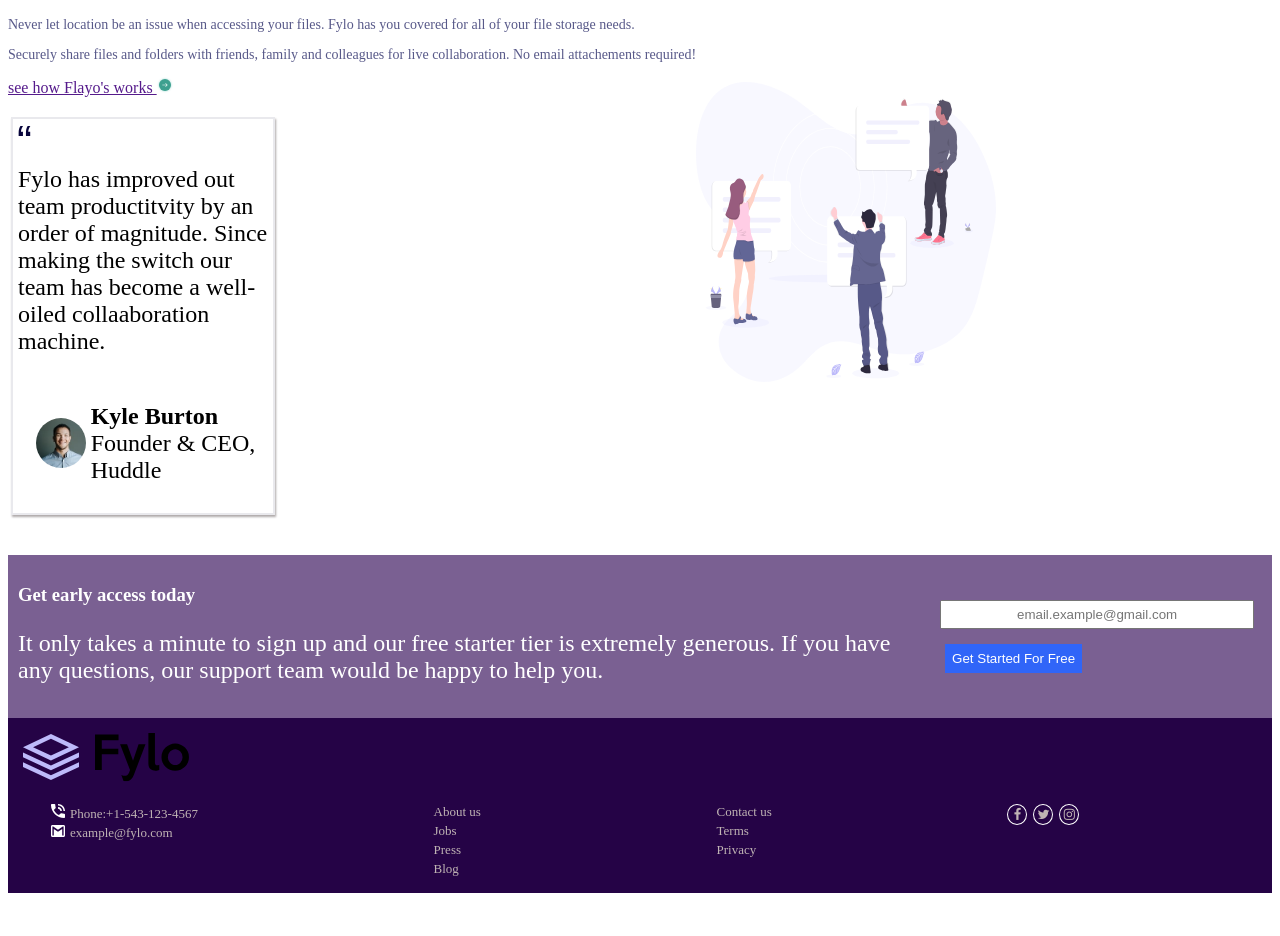
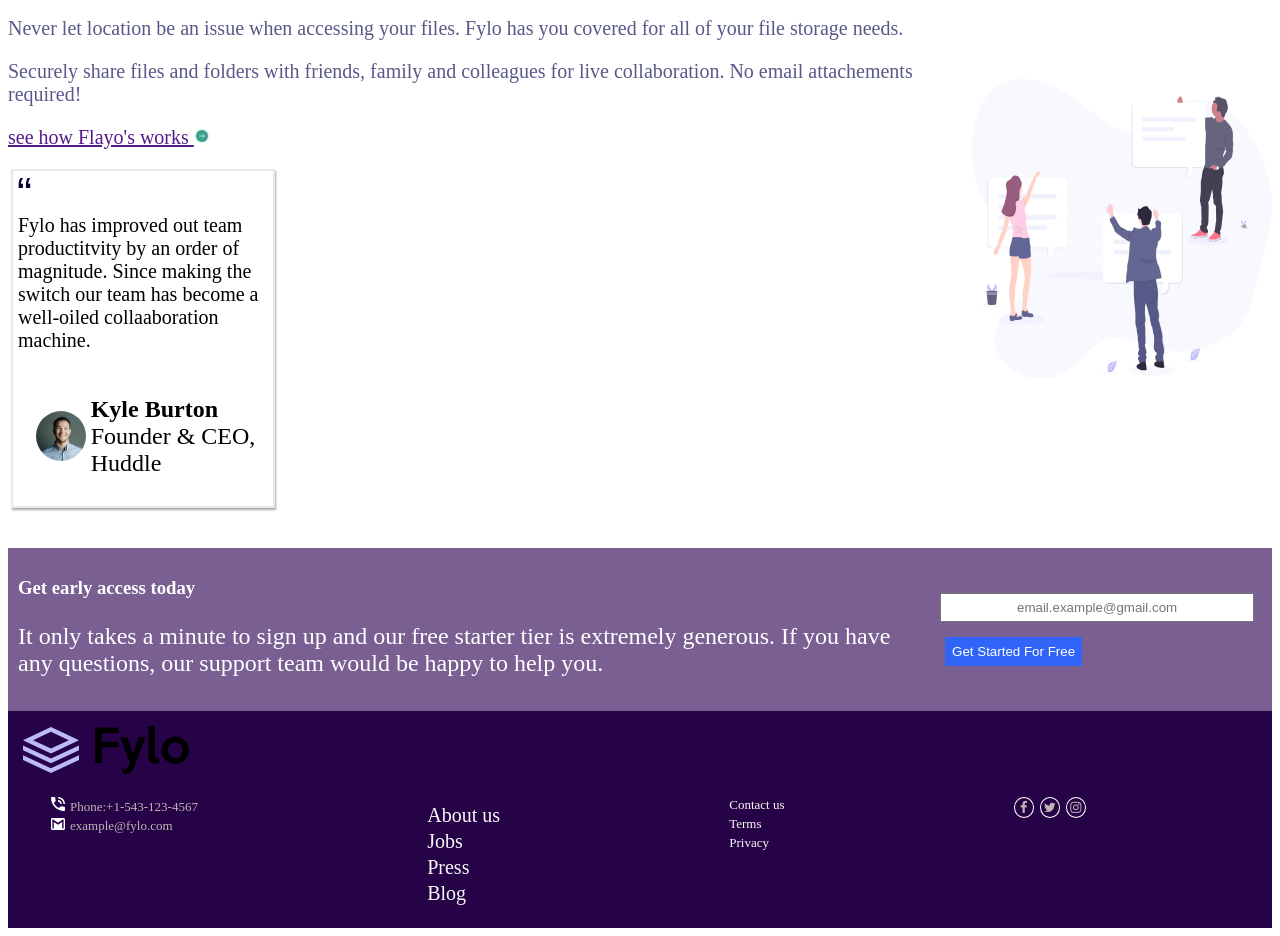
Before and after one commit to Madhu579/revive, a plain HTML site: page index.html in a window 1280 px wide. Shown: the part 465-1401 px from the top of the page. Before the commit the page ends 1366 px from the top, so only its background shows below. Drawn offline with Linux system fonts and the light colour scheme.

Commit message:
Update index.html

```diff
--- a/index.html
+++ b/index.html
@@ -24,7 +24,7 @@
             <h2>
                 All your files in one secure location,accessible anywhere.
             </h2>
-            <span class="sp">Fylo stores your most important files in one secure location. Acess them whereever you need, share and collabrate with friends, family, and co-workers.</span>
+            <span class="sp" style="font-size: 1.25rem;">Fylo stores your most important files in one secure location. Acess them whereever you need, share and collabrate with friends, family, and co-workers.</span>
             <div class="bt">
                 <input type="text" name="n1" id="n1" placeholder="Enter your name">
             <button type="submit" value="submit" id="na">Get Started</button>
@@ -41,16 +41,16 @@
             <h2>
                 Stay productive whereever you are.
             </h2>
-            <p class="sp">Never let location be an issue when accessing your files. Fylo has you covered for all of your file storage needs.</p>
-            <p class="sp">Securely share files and folders with friends, family and colleagues for live collaboration. No email attachements required!</p>
-            <a href="">
+            <p class="sp" style="font-size: 1.25rem;">Never let location be an issue when accessing your files. Fylo has you covered for all of your file storage needs.</p>
+            <p class="sp" style="font-size: 1.25rem;">Securely share files and folders with friends, family and colleagues for live collaboration. No email attachements required!</p>
+            <a href="" style="font-size: 1.25rem;">
                 see how Flayo's works
                 <img src="/images/icon-arrow.svg" alt="" class="img2">
             </a>
 
             <div class="box">
                 <img src="/images/icon-quotes.svg" alt="">
-                <p>Fylo has improved out team productitvity by an order of magnitude. Since making the switch our team has become a well-oiled collaaboration machine.</p>
+                <p style="font-size: 1.25rem;">Fylo has improved out team productitvity by an order of magnitude. Since making the switch our team has become a well-oiled collaaboration machine.</p>
                 <span class="founder"><img src="/images/avatar-testimonial.jpg" alt=""><p><b>Kyle Burton</b><br>Founder & CEO,<br>Huddle</p></span>
             </div>
 
@@ -80,16 +80,16 @@
                 <li><img src="/images/icon-phone.svg" alt="">Phone:+1-543-123-4567</li>
                 <li><img src="/images/icon-email.svg" alt="">example@fylo.com</li>
             </ul>
-            <ul>
-                <li class="hv">About us</li>
-                <li class="hv">Jobs</li>
-                <li class="hv">Press</li>
-                <li class="hv">Blog</li>
+            <ul style="font-size: 1.25rem;">
+                <li class="hv"><a href="#">About us</a></li>
+                <li class="hv"><a href="#">Jobs</a></li>
+                <li class="hv"><a href="#">Press</a></li>
+                <li class="hv"><a href="#">Blog</a></li>
             </ul>
             <ul>
-                <li>Contact us</li>
-                <li>Terms</li>
-                <li>Privacy</li>
+                <li class="hv"><a href="#">Contact us</a></li>
+                <li class="hv"><a href="#">Terms</a></li>
+                <li class="hv"><a href="#">Privacy</a></li>
             </ul>
             <ul class="nag">
                 <li class="hv"><i class="fa fa-facebook-f"></i></li>
```
